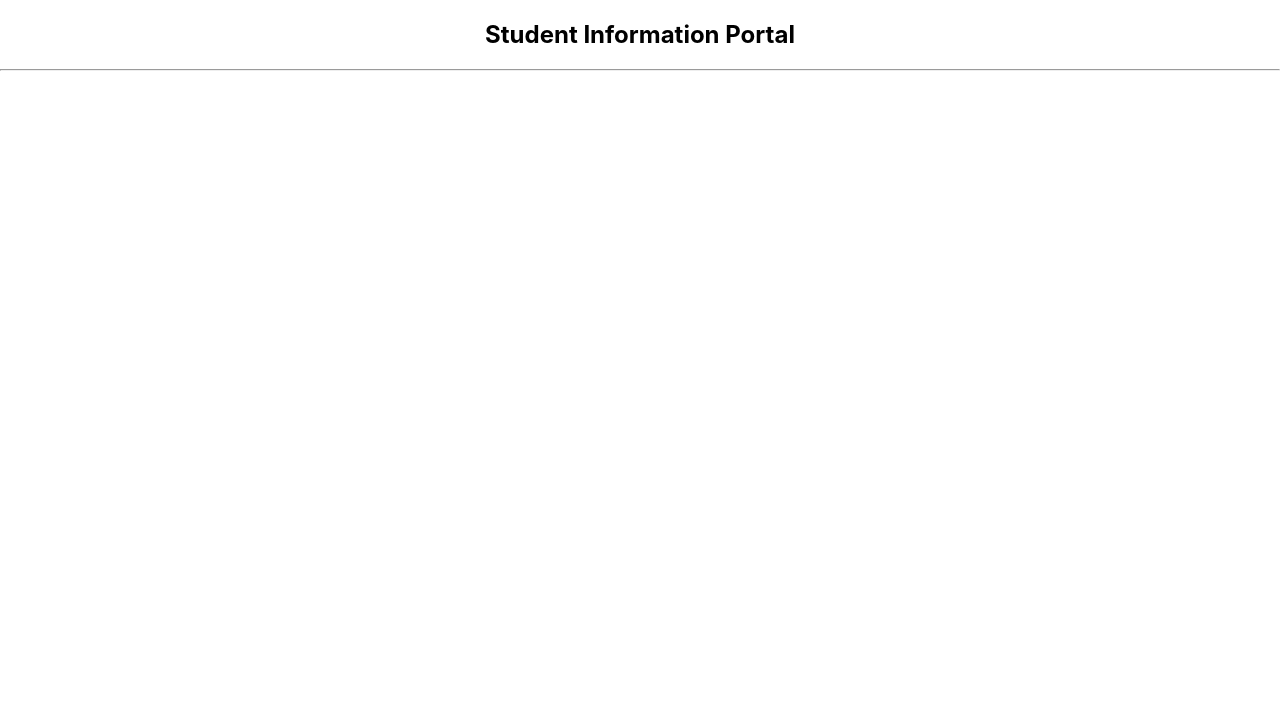
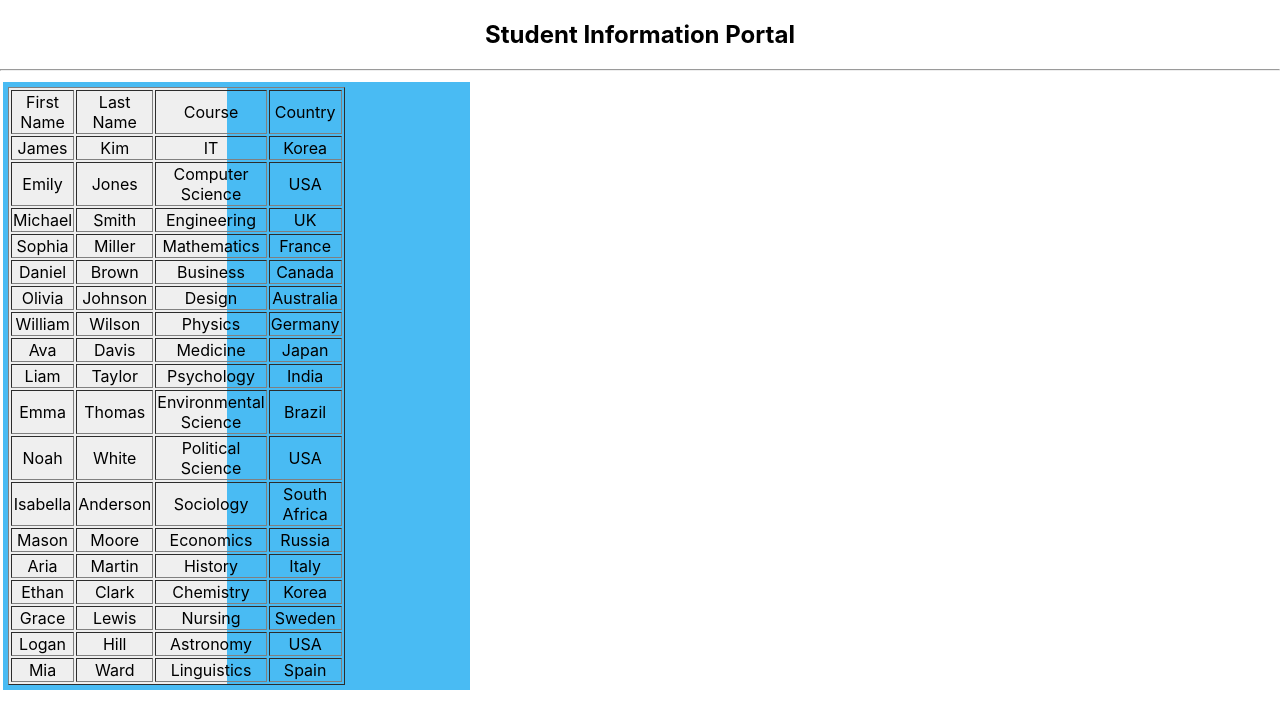
Before and after one commit to SanduniAmasha/IT3133ReactProjects, a React (Create React App) app in the folder studentapp/: page / in a window 1280 px wide. Shown: the top 728 px of the page. Built offline with nearby package versions, Linux system fonts and the light colour scheme.

Commit message:
get infor from parent and print student details

```diff
--- a/studentapp/src/App.js
+++ b/studentapp/src/App.js
@@ -7,7 +7,7 @@ function App() {
     <div className="App">
       <h2>Student Information Portal</h2>
       <hr/>
-      <table>
+      <table width="100%">
         <tbody>
           <tr>
             <td>
--- a/studentapp/src/components/StudentTable.js
+++ b/studentapp/src/components/StudentTable.js
@@ -1,8 +1,33 @@
+import '../assets/css/compo.css';
+
 export default function StudentTable(props){
 
     return(
-        <div>
-
+        <div className="outerDiv">
+            <div className="leftDiv">
+                <table border="1">
+                    <thead>
+                        <tr>
+                            <td>First Name</td>
+                            <td>Last Name</td>
+                            <td>Course</td>
+                            <td>Country</td>
+                        </tr>
+                    </thead>
+                    <tbody>
+                        {
+                            props.students.map(student=>
+                                <tr>
+                                    <td>{student.firstName}</td>
+                                    <td>{student.lastName}</td>
+                                    <td>{student.course}</td>
+                                    <td>{student.address.country}</td>
+                                </tr>
+                            )
+                        }
+                    </tbody>
+                </table>
+            </div>
         </div>
     );
 }
```
